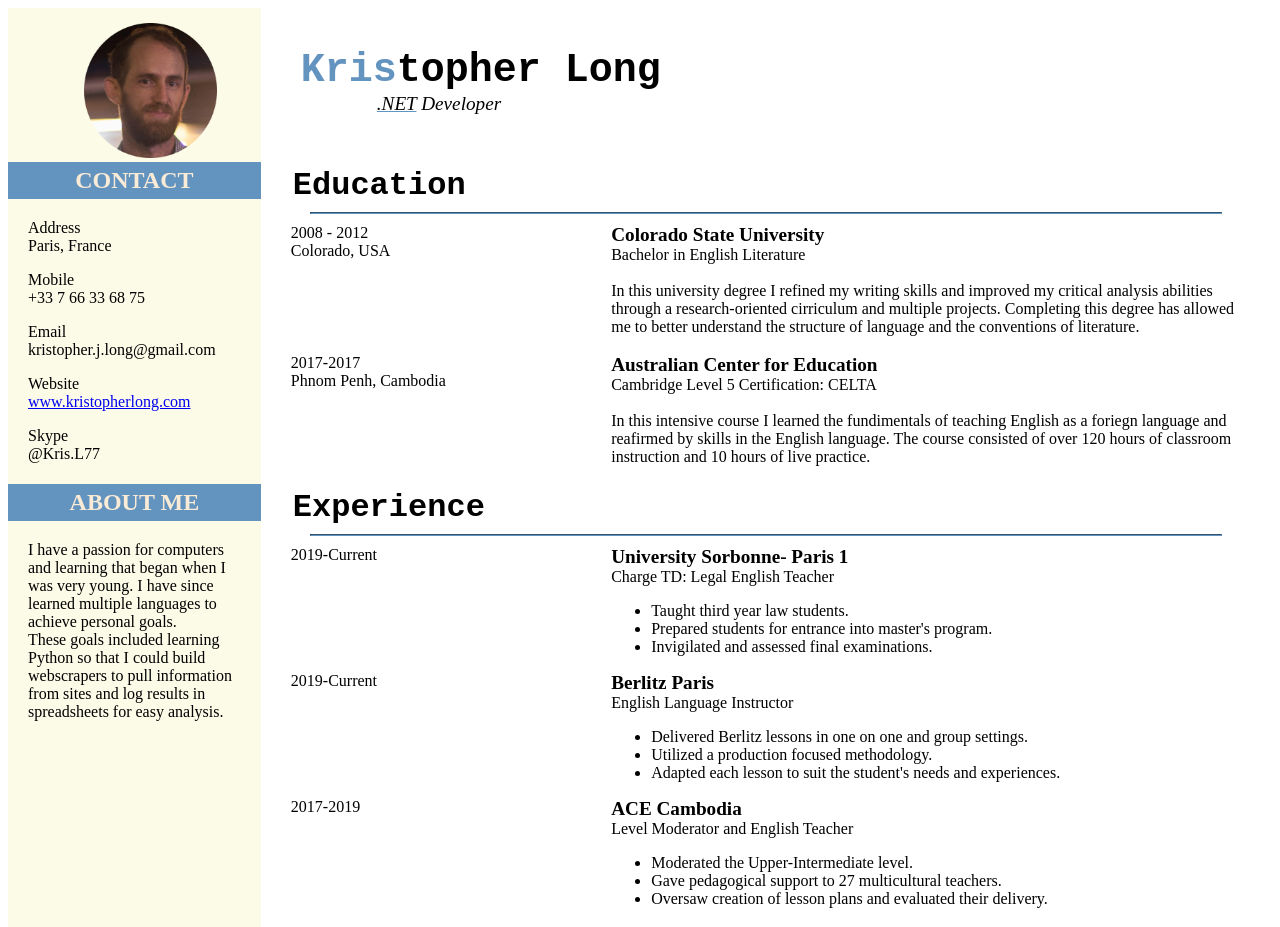
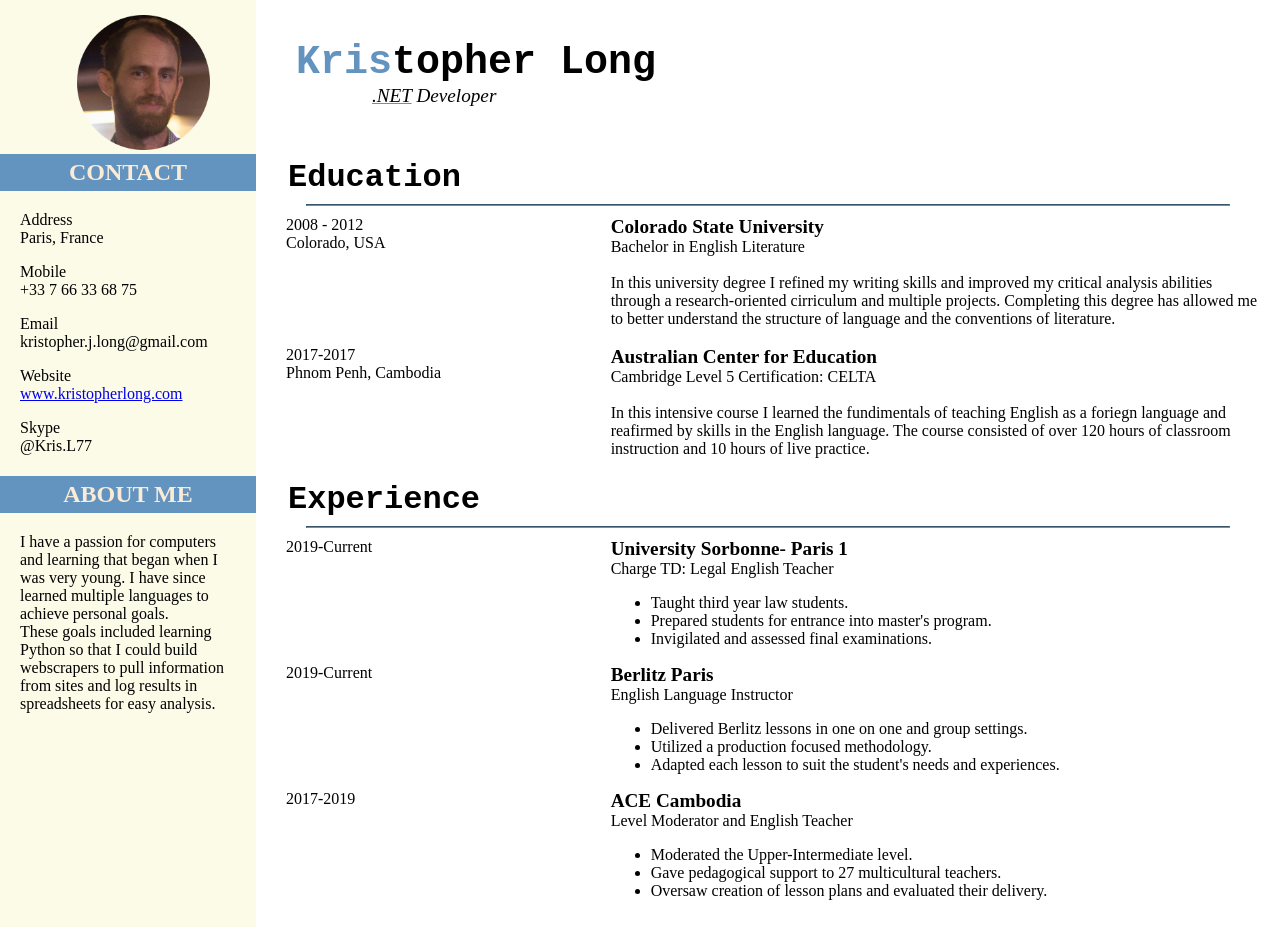
Before and after one commit to Dev-kris/CV, a plain HTML site: page index.html in a window 1280 px wide. Shown: the top 927 px of the page. Drawn offline with Linux system fonts and the light colour scheme.

Commit message:
add suggestions

```diff
--- a/css/style.css
+++ b/css/style.css
@@ -1,7 +1,28 @@
+/*
+    WTF are you using to write this? The spacing is insane on some of these
+*/
+
+/*
+    - First, you need to take off the base margin from HTML and Body. Since that's creating the white line around your page
+*/
+
+body, html {
+    margin: 0;
+    padding: 0;
+}
+
+/*
+    - Let's say you come back a year to this project, would you remember that "resume" changes the display of something to grid?
+    Separate layout from theme and use meaningful names
+*/
 .resume {
     display: grid;
     grid-template-columns: 0.5fr  2fr;
     grid-template-rows: 0.75fr 2fr  3fr  1fr;
+    /*
+        - This is technically fine. Sort of. But you don't really need to do this. You basically have two columns. grid-template-columns: 2fr 5fr; would work just fine.
+        Then you could remove 'grid-area' from the below items
+    */
     grid-template-areas  :
         "photo myname"
         "contact education"
@@ -11,6 +32,7 @@
 
 .contact {
     grid-area: contact;
+    /* The background color is the same for all of these - so just apply it to the parent that holds them all */
     background-color: #fcfbe8;
 }
 
@@ -20,6 +42,10 @@
 
 }
 
+/*
+    - There's almost no situation where selecting the child of something is a good idea.
+    If you want to change the style of the img, then apply a class
+*/
 .photo img {
     width: 133px;
     position: relative;
@@ -47,6 +73,10 @@
     background-color: #dbd9d3;
 }
 
+/*
+    - Again, stop selecting children
+    - You don't need to do position:relative. Set display: flex on the .hobbies. Wrap the img tags in a single <div> and apply margin: auto to that div
+*/
 .hobbies img {
     width: 22%;
     height: auto;
@@ -66,10 +96,17 @@
     grid-area: community;
 }
 
+/* You don't need hr to create lines. Wrap the content in a <div> and apply border-bottom to it. That way the line isn't off center */
 hr {
     border-color:#6393bf;
     width: 90%;
 }
+
+/*
+    - Stop this. Don't apply directly to tags unless it's to strip base styles from the body, html or header tags.
+    The only reason you use different tags (h1, h2, p, div, section) is to describe to search engines the purpose
+    of your page. They shouldn't have anything to do with your style
+*/
 
 h2 {
     color: antiquewhite;
@@ -84,6 +121,9 @@ p {
     padding: 0px 20px;
 }
 
+/*
+    If you're going to use em, then try setting font-size: 10px on the body. That way sizing is consistent
+*/
 h1 {
     font-family: monospace, serif;
     font-size: 2.5em;
@@ -102,6 +142,7 @@ h3 {
     padding-left: 1em;
 }
 
+/* p2 isn't a tag */
 p2 {
         margin-left: 5em;
         padding: 21px 20px;
--- a/index.html
+++ b/index.html
@@ -1,14 +1,19 @@
 <!DOCTYPE html>
 <html lang="en">
 <html>
+<!-- You have two html tags. If you're using Emmet in VS Code that you can just type "!" and hit tab. It'll autocomplete the correct format -->
+
 <head>
    <meta charset="utf-8">
    <title>A Resume Page for Kris</title>
    <meta name="description" content="A simple resume about kris for use in his OpenClassrooms project.">
    <link rel="stylesheet" type="text/css" href="css/style.css">
 </head>
+<!-- You're missing the body tag -->
 <main class="wrapper">
+   <!-- Article should refer to an actual news article. Search engines will misunderstand this -->
    <article class="resume">
+      <!-- You're misusing section tags. They separate logical sections of the page. But embedded sections confuse search engines and browsers. Just use <div> -->
       <section class="grid-area contact">
          <h2>CONTACT</h2>
          <p>
@@ -17,16 +22,21 @@
          </p>
          <p> Mobile <br> +33 7 66 33 68 75</p>
          <p> Email <br> kristopher.j.long@gmail.com</p>
-               <p> Website <br> <a href="http://www.kristopherlong.com" My homepage target ="none"> www.kristopherlong.com</a>  </p>
+         <p> Website <br> <a href="http://www.kristopherlong.com" My homepage target="none"> www.kristopherlong.com</a>
+         </p>
          <p> Skype <br> @Kris.L77</p>
       </section>
       <section class="grid-area photo">
          <img src="face.png" />
       </section>
+      <!-- Is the css structure of about, photo, and contact significantly differe? I think a more general class could be applied to all of them -->
       <section class="grid-area about">
          <h2> ABOUT ME </h2>
-               <p>I have a passion for computers and learning that began when I was very young. I have since learned multiple languages to achieve personal goals.<br> These goals included learning Python so that I could build webscrapers to pull information from sites and log results in spreadsheets for easy analysis. </p>
+         <p>I have a passion for computers and learning that began when I was very young. I have since learned multiple
+            languages to achieve personal goals.<br> These goals included learning Python so that I could build
+            webscrapers to pull information from sites and log results in spreadsheets for easy analysis. </p>
       </section>
+      <!-- Same here as before, education and work are the same styles -->
       <section class="grid-area education">
          <h3>Education</h3>
          <hr>
@@ -36,10 +46,14 @@
                Colorado, USA
             </section>
             <section class="edu-right">
+               <!-- Don't use <br> to format your page. If you want a line after it, use a <p> or, preferrably, one of the <h> tags.
+                        <strong> is an inline element, while those are block elements and will create the newline naturally -->
                <strong class="subtitle">Colorado State University</strong><br>
-                     Bachelor in English Literature<br>
+               Bachelor in English Literature<br> <!-- again, stop using <br> -->
                <br>
-                     In this university degree I refined my writing skills and improved my critical analysis abilities through a research-oriented cirriculum and multiple projects. Completing this degree has allowed me to better understand the structure of language and the conventions of literature.   <br><br>
+               In this university degree I refined my writing skills and improved my critical analysis abilities through
+               a research-oriented cirriculum and multiple projects. Completing this degree has allowed me to better
+               understand the structure of language and the conventions of literature. <br><br>
             </section>
             <section class="edu-left2">
                2017-2017<br>
@@ -50,7 +64,9 @@
                <br>
                Cambridge Level 5 Certification: CELTA<br>
                <br>
-                     In this intensive course I learned the fundimentals of teaching English as a foriegn language and reafirmed by skills in the English language. The course consisted of over 120 hours of classroom instruction and 10 hours of live practice.
+               In this intensive course I learned the fundimentals of teaching English as a foriegn language and
+               reafirmed by skills in the English language. The course consisted of over 120 hours of classroom
+               instruction and 10 hours of live practice.
             </section>
          </section>
       </section>
@@ -101,7 +117,11 @@
       </section>
       <section class="grid-area myname">
          <h1> <span style="color: #6393bf">Kris</span>topher Long</h1>
-               <p2> <em><span style="text-decoration: underline ; text-decoration-color: #6393bf" >.NET</span> Developer</em></p2>
+         <!-- p2 isn't a tag -->
+         <p2>
+            <!-- Why are you switching between <strong> and <em>. Just create a class and apply the styles there -->
+            <em><span style="text-decoration: underline ; text-decoration-color: #6393bf">.NET</span> Developer</em>
+         </p2>
       </section>
       <section class="grid-area hobbies">
          <h2> HOBBIES</h2>
@@ -129,4 +149,5 @@
       </section>
    </article>
 </main>
+
 </html>
```
Lines whose indentation alone changed are shown as unchanged.
